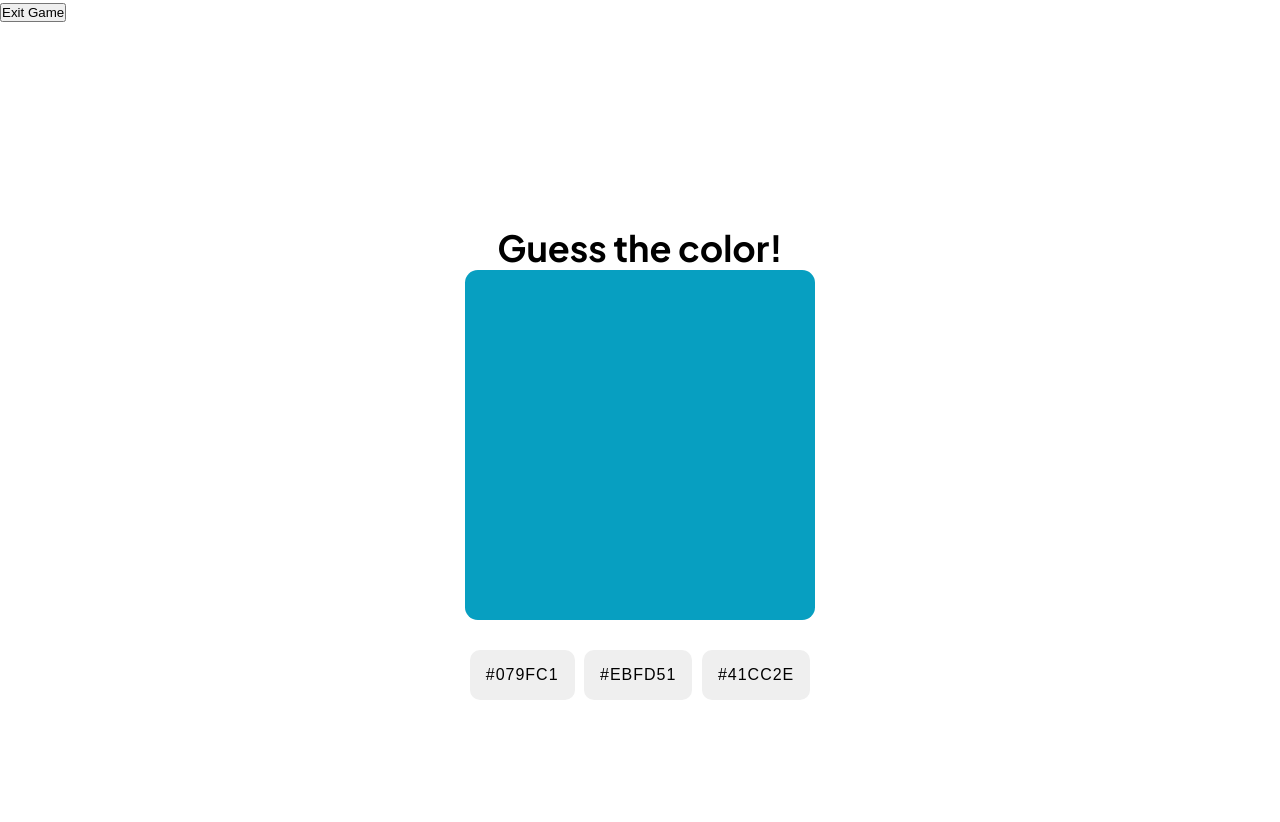
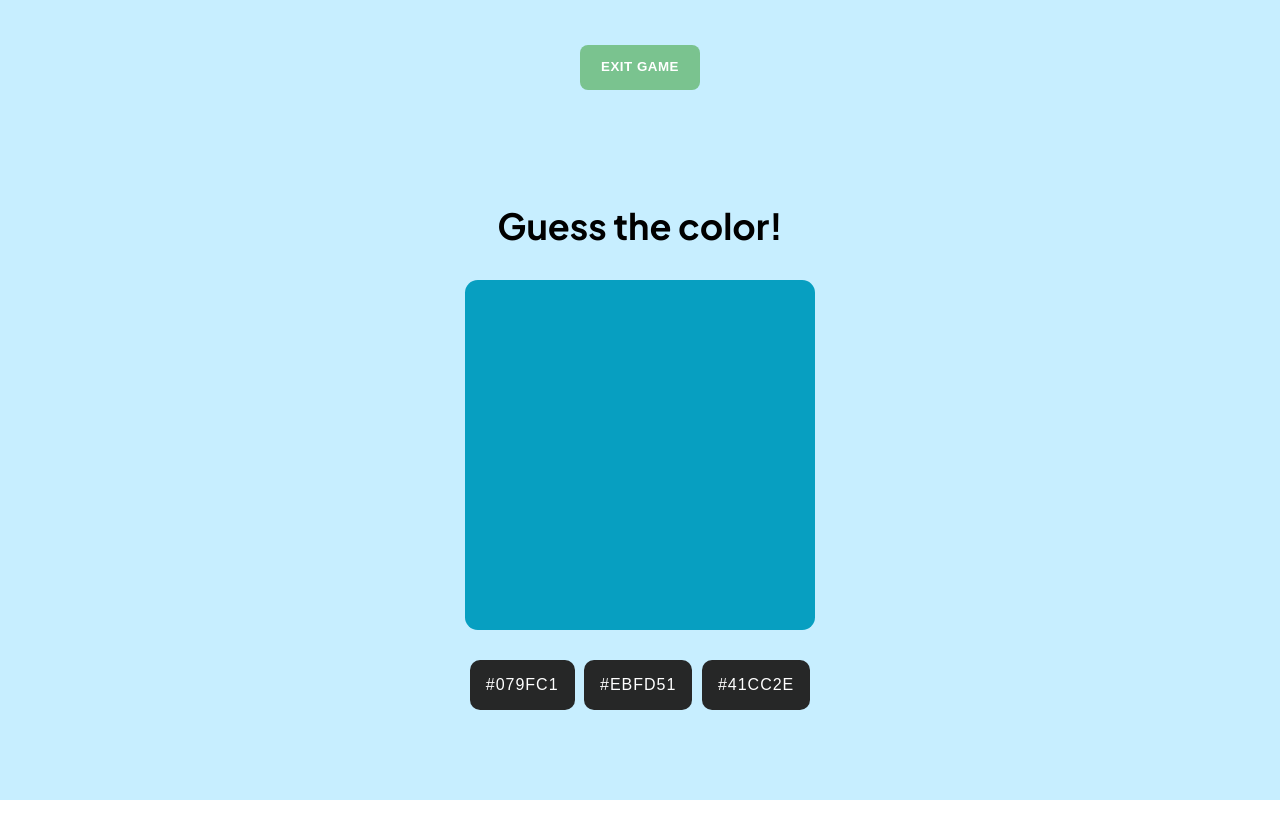
Before and after one commit to nyrellcl/color-generator, a React (Create React App) app: page /game in a window 1280 px wide. After the commit the page ends 800 px from the top, so only its background shows below. Built offline with nearby package versions, Linux system fonts and the light colour scheme.

Commit message:
finished styling for start and game pages

```diff
--- a/src/components/ColorGame.js
+++ b/src/components/ColorGame.js
@@ -50,7 +50,7 @@ function ColorGame() {
     return (
         <>
         <header>
-              <nav>
+              <nav className='nav-bar'>
                   <Link to="/color-generator"><button type='button' className="game-exit">Exit Game</button></Link>
               </nav>
           </header>
--- a/src/components/StartGame.js
+++ b/src/components/StartGame.js
@@ -9,7 +9,7 @@ function StartGame() {
             <h1 className='start-container__title'>Let's Guess the Color!</h1>
             <article className="start-container__content">
                 <h2>Press button to start</h2>
-                <Link to="/game"><button type="button">Let's Play!</button></Link>
+                <Link to="/game"><button type="button" className='start-btn'>Let's Play!</button></Link>
 
             </article>
         </section>
--- a/src/index-sass/index.css
+++ b/src/index-sass/index.css
@@ -27,8 +27,39 @@
   font-family: "Plus Jakarta Sans", sans-serif;
 }
 
+body {
+  min-width: 23.4375rem;
+}
+
 a {
   text-decoration: none;
+}
+
+.nav-bar {
+  position: relative;
+}
+
+.start-btn, .game-exit {
+  width: 7.5rem;
+  height: 2.8125rem;
+  margin: 0 auto;
+  display: flex;
+  justify-content: center;
+  padding: 0.875rem;
+  border-radius: 0.5rem;
+  background: #7ac38f;
+  border: none;
+  color: #fff;
+  text-transform: uppercase;
+  font-weight: 700;
+  letter-spacing: 0.03125rem;
+}
+
+.game-exit {
+  position: absolute;
+  transform: translate(-50%, 100%);
+  top: 50%;
+  left: 50%;
 }
 
 .start-container {
@@ -60,20 +91,6 @@ a {
   margin-bottom: 1rem;
   font-size: 1.5rem;
 }
-.start-container__content button {
-  width: 50%;
-  margin: 0 auto;
-  display: flex;
-  justify-content: center;
-  padding: 0.875rem;
-  border-radius: 0.5rem;
-  background: #7ac38f;
-  border: none;
-  color: #fff;
-  text-transform: uppercase;
-  font-weight: 700;
-  letter-spacing: 0.0625rem;
-}
 
 .guess-container {
   height: 100vh;
@@ -82,10 +99,12 @@ a {
   align-items: center;
   flex-direction: column;
   justify-content: center;
+  background-color: #c7eeff;
 }
 .guess-container__title {
   font-size: 2.25rem;
   text-align: center;
+  margin: 2rem 0;
 }
 .guess-container .guess-me {
   width: 350px;
@@ -106,6 +125,9 @@ a {
   border-radius: 0.625rem;
   letter-spacing: 1px;
   border: none;
+  cursor: pointer;
+  background-color: #262727;
+  color: #fff;
 }
 .guess-container .guess-me .wrong, .guess-container .guess-me .correct {
   margin-top: 1rem;
@@ -124,15 +146,21 @@ a {
 }
 
 @media only screen and (min-width: 1200px) {
-  .start-container__content button {
+  .start-btn, .game-exit {
     transition: all 250ms ease-in-out;
   }
-  .start-container__content button:not([disabled]):hover {
+  .start-btn:not([disabled]):hover, .game-exit:not([disabled]):hover {
     cursor: pointer;
     background-color: #fff;
     color: #7ac38f;
+    border: 1px solid #7ac38f;
   }
-  .start-container__content button:active {
-    transform: translateY(5px);
+  .guess-container .btn-group button {
+    transition: all 250ms ease-in-out;
+  }
+  .guess-container .btn-group button:not([disabled]):hover {
+    background-color: #fff;
+    color: #262727;
+    border: 1px solid #262727;
   }
 }/*# sourceMappingURL=index.css.map */
--- a/src/index-sass/index.scss
+++ b/src/index-sass/index.scss
@@ -28,6 +28,7 @@
 //colors
 $btn: #7ac38f;
 $start-bg: #88e0d0;
+$game-bg: #c7eeff;
 
 *{
     padding: 0;
@@ -39,9 +40,43 @@ $start-bg: #88e0d0;
     font-family: 'Plus Jakarta Sans', sans-serif;
 }
 
+body{
+    min-width: rem(375);
+}
+
 a{
     text-decoration: none;
 }
+
+.nav-bar{
+    position: relative;
+}
+
+.start-btn{
+    width: rem(120);
+    height: rem(45);
+    margin: 0 auto;
+    display: flex;
+    justify-content: center;
+    padding: rem(14);
+    border-radius: rem(8);
+    background: #7ac38f;
+    border: none;
+    color: #fff;
+    text-transform: uppercase;
+    font-weight: 700;
+    letter-spacing: rem(0.5);
+}
+
+.game-exit{
+    position: absolute;
+    @extend .start-btn;
+    transform: translate(-50%, 100%);
+    top: 50%;
+    left: 50%;
+}
+
+
 
 .start-container{
     height: 100vh;
@@ -71,20 +106,6 @@ a{
             margin-bottom: 1rem;
             font-size: rem(24);
         }
-        button{
-            width: 50%;
-            margin: 0 auto;
-            display: flex;
-            justify-content: center;
-            padding: rem(14);
-            border-radius: rem(8);
-            background: #7ac38f;
-            border: none;
-            color: #fff;
-            text-transform: uppercase;
-            font-weight: 700;
-            letter-spacing: rem(1);
-        }
     }
 }
 
@@ -96,9 +117,11 @@ a{
     align-items: center;
     flex-direction: column;
     justify-content: center;
+    background-color: $game-bg;
     &__title{
         font-size: 2.25rem;
         text-align: center;
+        margin: 2rem 0;
     }
     .guess-me{
         width: 350px;
@@ -117,6 +140,9 @@ a{
                 border-radius: 0.625rem;
                 letter-spacing: 1px;
                 border: none;
+                cursor: pointer;
+                background-color: #262727;
+                color: #fff;
 
             }
         }
@@ -139,17 +165,24 @@ a{
 }
 
 @media only screen and (min-width: 1200px){
-    .start-container{
-        &__content{
+    .start-btn{
+        transition: all 250ms ease-in-out;
+        @include hover{
+            cursor: pointer;
+            background-color: #fff;
+            color: $btn;
+            border: 1px solid $btn;
+        }
+    }
+
+    .guess-container{
+        .btn-group{
             button{
                 transition: all 250ms ease-in-out;
                 @include hover{
-                    cursor: pointer;
                     background-color: #fff;
-                    color: $btn;
-                }
-                &:active{
-                    transform: translateY(5px);
+                    color: #262727;
+                    border: 1px solid #262727;
                 }
             }
         }
```
Also changed, not shown: 1 other file (tests, documents, lock files or other folders).
